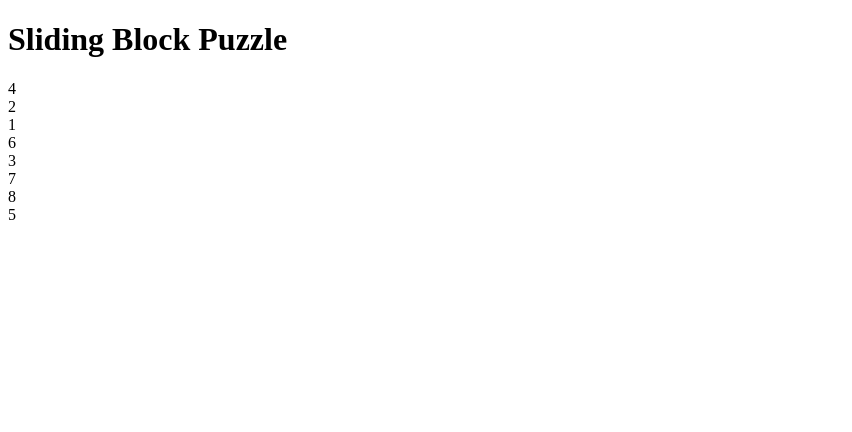
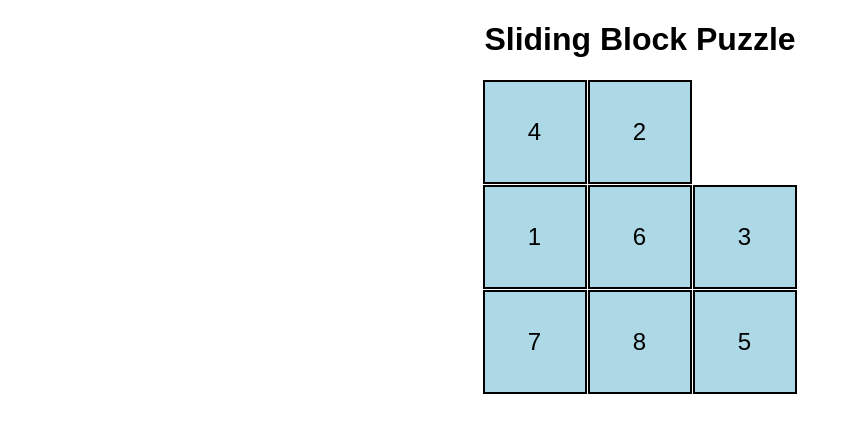
Before and after one commit to NorthernMonkey99/Slider, a plain HTML site: page index.html in a window 1280 px wide. Shown: the whole page, without its empty margins (0-852 px from the left). Drawn offline with Linux system fonts and the light colour scheme.

Commit message:
Update style.css

```diff
--- a/style.css
+++ b/style.css
@@ -1,50 +1,27 @@
-const puzzle = document.getElementById("puzzle");
-let tiles = [];
-
-function createPuzzle() {
-    let numbers = [...Array(8).keys()].map(n => n + 1);
-    numbers.push(""); // Empty tile
-    shuffle(numbers);
-
-    tiles = numbers.map((num, index) => {
-        const tile = document.createElement("div");
-        tile.classList.add("tile");
-        if (num === "") tile.classList.add("empty");
-        tile.textContent = num;
-        tile.addEventListener("click", () => moveTile(index));
-        return tile;
-    });
-
-    renderPuzzle();
+body {
+    font-family: Arial, sans-serif;
+    text-align: center;
 }
-
-function renderPuzzle() {
-    puzzle.innerHTML = "";
-    tiles.forEach(tile => puzzle.appendChild(tile));
+#puzzle {
+    display: grid;
+    grid-template-columns: repeat(3, 100px);
+    grid-template-rows: repeat(3, 100px);
+    gap: 5px;
+    margin: 20px auto;
+    width: 315px;
 }
-
-function moveTile(index) {
-    const emptyIndex = tiles.findIndex(tile => tile.textContent === "");
-    const validMoves = [
-        emptyIndex - 3, emptyIndex + 3,
-        emptyIndex - 1 * (emptyIndex % 3 !== 0),
-        emptyIndex + 1 * ((emptyIndex + 1) % 3 !== 0)
-    ];
-
-    if (validMoves.includes(index)) {
-        [tiles[emptyIndex].textContent, tiles[index].textContent] =
-            [tiles[index].textContent, tiles[emptyIndex].textContent];
-        tiles[emptyIndex].classList.toggle("empty");
-        tiles[index].classList.toggle("empty");
-        renderPuzzle();
-    }
+.tile {
+    width: 100px;
+    height: 100px;
+    background-color: lightblue;
+    font-size: 24px;
+    display: flex;
+    align-items: center;
+    justify-content: center;
+    cursor: pointer;
+    border: 2px solid #000;
 }
-
-function shuffle(array) {
-    for (let i = array.length - 1; i > 0; i--) {
-        const j = Math.floor(Math.random() * (i + 1));
-        [array[i], array[j]] = [array[j], array[i]];
-    }
+.empty {
+    background-color: white;
+    border: none;
 }
-
-createPuzzle();
```
